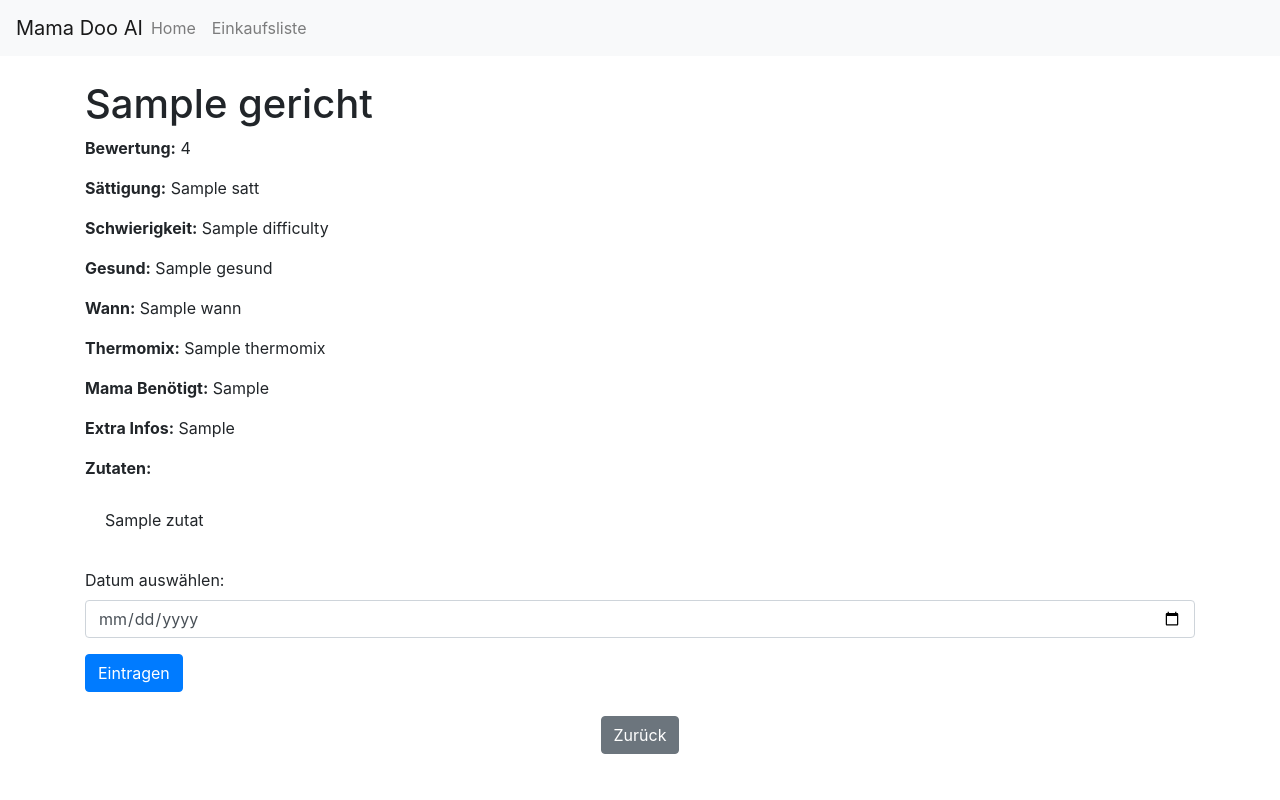
After one commit to Jannis241/MamaDoo, a Flask app: template webseite/templates/gericht_detail.html in a window 1280 px wide. The commit adds this page. Run offline with Flask 3, Linux system fonts and the light colour scheme; the template is opened without the code that fills it: most values are stand-ins (such as "Sample title", 1, 10 or a date in 2020); some libraries are stand-ins or nearby versions.

Commit message:
automatic python commit

```diff
--- a/AI/Essen.py
+++ b/AI/Essen.py
@@ -1,6 +1,13 @@
 import os
 
 from AI import Zutaten
+
+
+def get_gericht_by_name(name):
+    for gericht in alleGerichte:
+        if gericht.name == name:
+            return gericht
+    raise Exception(f"Gericht '{name}' nicht gefunden")
 
 
 class Essen:
--- /dev/null
+++ b/webseite/templates/gericht_detail.html
@@ -0,0 +1,62 @@
+<!doctype html>
+<html lang="de">
+<head>
+    <meta charset="utf-8">
+    <meta name="viewport" content="width=device-width, initial-scale=1, shrink-to-fit=no">
+    <link href="https://stackpath.bootstrapcdn.com/bootstrap/4.5.2/css/bootstrap.min.css" rel="stylesheet">
+    <title>{{ gericht.name }}</title>
+</head>
+<body>
+    <nav class="navbar navbar-expand-lg navbar-light bg-light sticky-top">
+        <a class="navbar-brand mx-auto" href="#">Mama Doo AI</a>
+        <button class="navbar-toggler" type="button" data-toggle="collapse" data-target="#navbarNav" aria-controls="navbarNav" aria-expanded="false" aria-label="Toggle navigation">
+            <span class="navbar-toggler-icon"></span>
+        </button>
+        <div class="collapse navbar-collapse" id="navbarNav">
+            <ul class="navbar-nav mr-auto">
+                <li class="nav-item">
+                    <a class="nav-link" href="/">Home</a>
+                </li>
+                <li class="nav-item">
+                    <a class="nav-link" href="/shopping-list">Einkaufsliste</a>
+                </li>
+            </ul>
+        </div>
+    </nav>
+
+    <div class="container mt-4">
+        <h1>{{ gericht.name }}</h1>
+        <p><strong>Bewertung:</strong> {{ gericht.rating }}</p>
+        <p><strong>Sättigung:</strong> {{ gericht.satt }}</p>
+        <p><strong>Schwierigkeit:</strong> {{ gericht.difficulty }}</p>
+        <p><strong>Gesund:</strong> {{ gericht.gesund }}</p>
+        <p><strong>Wann:</strong> {{ gericht.wann }}</p>
+        <p><strong>Thermomix:</strong> {{ gericht.thermomix }}</p>
+        <p><strong>Mama Benötigt:</strong> {{ gericht.mamaBenötigt }}</p>
+        <p><strong>Extra Infos:</strong> {{ gericht.extraInfo }}</p>
+        <p><strong>Zutaten:</strong></p>
+        <ul class="list-group list-group-flush">
+            {% for zutat in gericht.zutaten %}
+            <li class="list-group-item">{{ zutat.name }}</li>
+            {% endfor %}
+        </ul>
+
+        <form action="/add-date" method="post" class="mt-4">
+            <div class="form-group">
+                <label for="date">Datum auswählen:</label>
+                <input type="date" id="date" name="date" class="form-control" required>
+                <input type="hidden" name="gericht_name" value="{{ gericht.name }}">
+            </div>
+
+            <button type="submit" class="btn btn-primary">Eintragen</button>
+        </form>
+
+        <div class="text-center mt-4">
+            <a href="/submit" class="btn btn-secondary">Zurück</a>
+        </div>
+    </div>
+
+    <script src="https://code.jquery.com/jquery-3.5.1.min.js"></script>
+    <script src="https://stackpath.bootstrapcdn.com/bootstrap/4.5.2/js/bootstrap.min.js"></script>
+</body>
+</html>
--- a/webseite/webseiteManager.py
+++ b/webseite/webseiteManager.py
@@ -3,7 +3,7 @@ try:
 except:
     raise Exception("Required module 'Flask' is missing..")
 
-from AI import mainAI
+from AI import Essen, mainAI
 
 app = Flask(__name__, static_folder="static")
 app.secret_key = "dsfjdsgjdfgsderfgeshe23425234563465345"
@@ -181,6 +181,12 @@ def remove_food_shopping_list():
     return redirect(url_for("show_shopping_list"))
 
 
+@app.route("/gericht/<string:name>")
+def gericht_detail(name):
+    gericht = Essen.get_gericht_by_name(name)
+    return render_template("gericht_detail.html", gericht=gericht)
+
+
 def start():
     print()
     print("Starting website..")
```
Also changed, not shown: webseite/templates/submit.html (+18 -1 lines).
